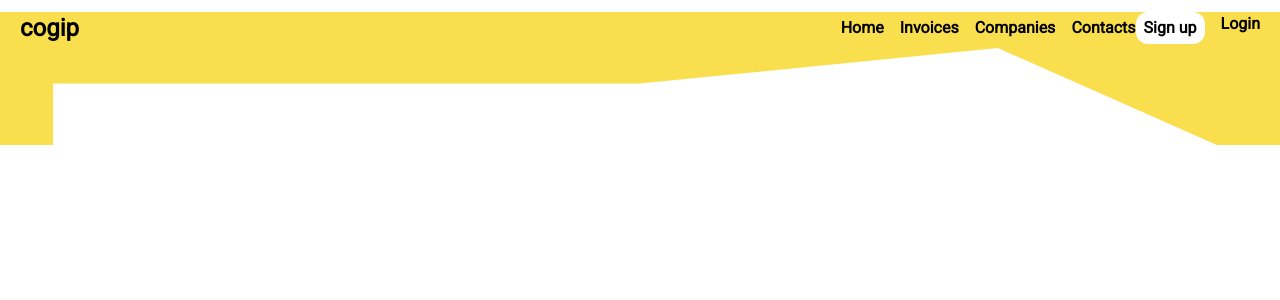
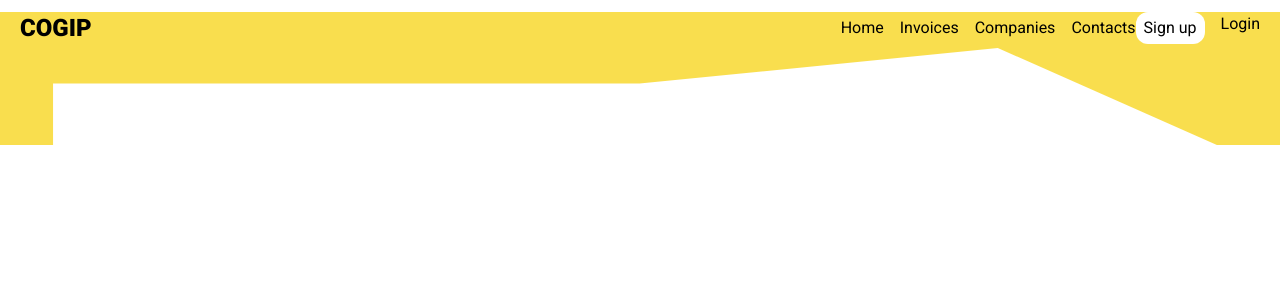
Before and after one commit to Taweria/Cogip_Project, a React (Vite) app in the folder cogip/: page / in a window 1280 px wide. Shown: the top 300 px of the page. Built offline with nearby package versions, Linux system fonts and the light colour scheme.

Commit message:
adjust font general

```diff
--- a/cogip/src/components/nav-header.jsx
+++ b/cogip/src/components/nav-header.jsx
@@ -2,8 +2,8 @@ import HambergerMenu from "./hamberger-menu.jsx";
 
 const NavHeader = () => {
     return (
-        <nav className={"font-roboto font-bold flex justify-between mx-5 mt-3"}>
-            <h1 className={"text-2xl  "}>cogip</h1>
+        <nav className={"font-roboto flex justify-between mx-5 mt-3"}>
+            <h1 className={"text-2xl uppercase font-black"}>cogip</h1>
             <div className={"flex justify-between"}>
                 <HambergerMenu/>
             </div>
--- a/cogip/src/index.css
+++ b/cogip/src/index.css
@@ -1,6 +1,4 @@
-@import url('https://fonts.googleapis.com/css2?family=Assistant&family=Inter:wght@300&family=Roboto&display=swap');
-@import url('https://fonts.googleapis.com/css2?family=Inter:wght@300&family=Roboto:wght@300&display=swap');
-@import url('https://fonts.googleapis.com/css2?family=Assistant&family=Inter:wght@300&display=swap');
+@import url('https://fonts.googleapis.com/css2?family=Assistant:wght@300;400;500;700&family=Inter:wght@300;500;700;900&family=Roboto:wght@400;500;900&display=swap');
 @tailwind base;
 @tailwind components;
 @tailwind utilities;
```
